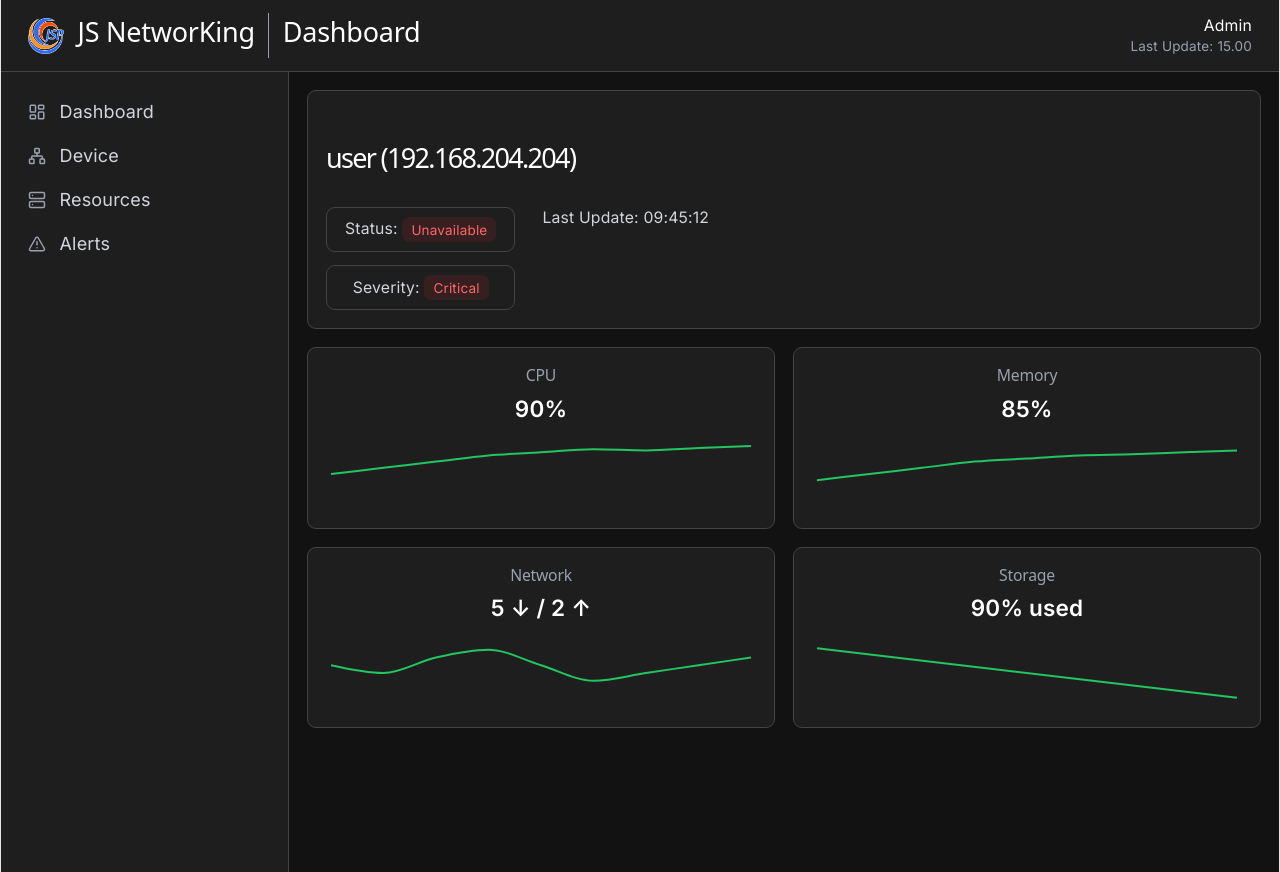
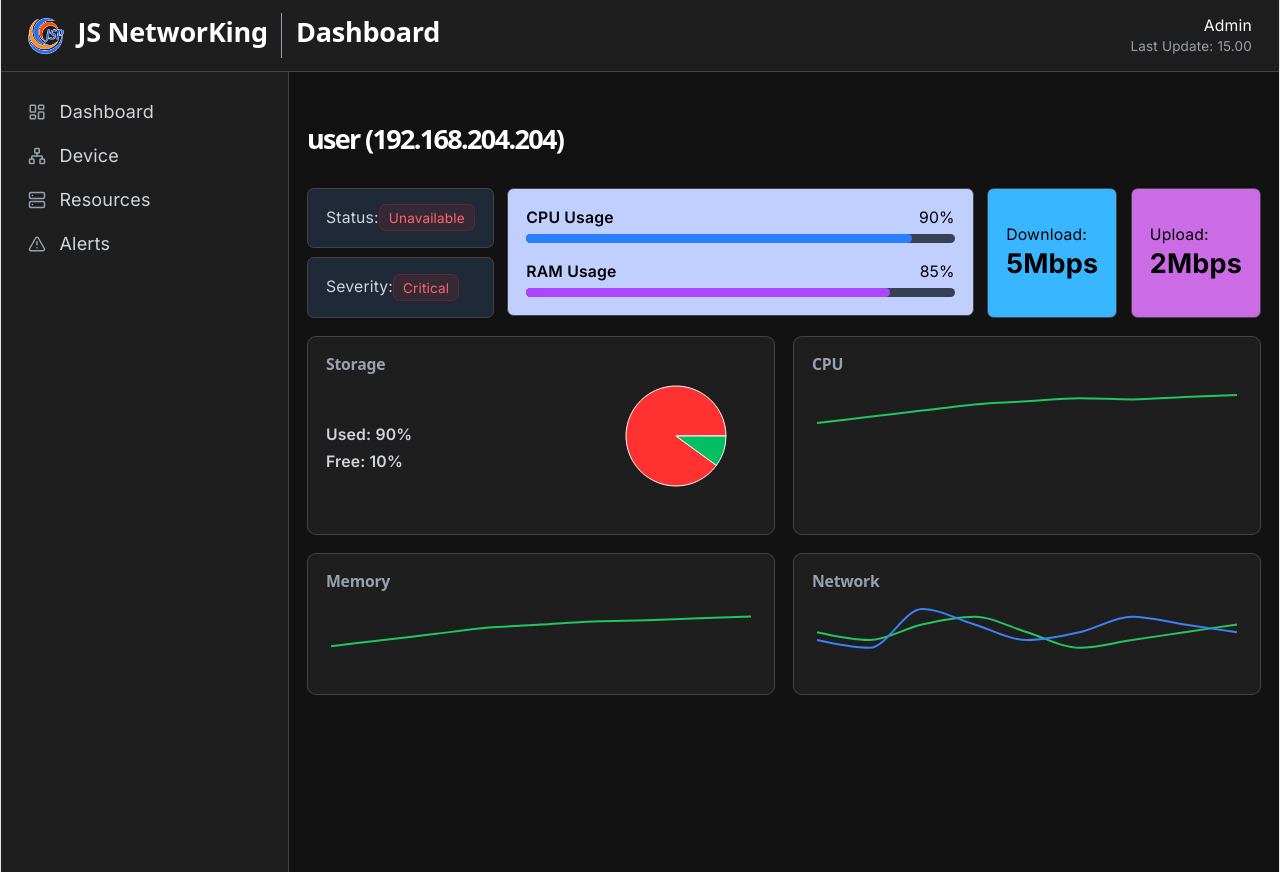
Before and after one commit to asano225/my-dashboard, a React (Vite) app: page /device/1 in a window 1280 px wide. Built offline with nearby package versions, Linux system fonts and the light colour scheme.

Commit message:
Menyelesaian detail device page

```diff
--- a/src/components/Device/DeviceFilter.jsx
+++ b/src/components/Device/DeviceFilter.jsx
@@ -41,10 +41,10 @@ export default function DeviceFilter() {
       </div>
 
       <div className="flex gap-2 pt-2">
-        <button className="flex-1 bg-blue-600 py-2 rounded-md">
+        <button className="flex-1 bg-blue-600 py-2 rounded-md cursor-pointer hover:bg-[rgb(49,113,255)]">
           Apply
         </button>
-        <button className="flex-1 bg-gray-700 py-2 rounded-md">
+        <button className="flex-1 bg-gray-700 py-2 rounded-md cursor-pointer hover:bg-[#4d5766]">
           Reset
         </button>
       </div>
--- a/src/components/Device/MiniCHart.jsx
+++ b/src/components/Device/MiniCHart.jsx
@@ -1,19 +1,40 @@
 import {
+  PieChart,
+  Pie,
+  Cell,
+  Tooltip,
   LineChart,
   Line,
   ResponsiveContainer,
 } from "recharts";
 
-export default function MiniChart({ data }) {
-  const chartData = data.map((value, index) => ({
+export function MiniChart({ data }) {
+  let chartData = [];
+
+  // 🟢 CASE 1: data lama (1 garis)
+  if (Array.isArray(data)) {
+    chartData = data.map((value, index) => ({
       name: index,
       value,
     }));
+  }
+
+  // 🔵 CASE 2: data baru (2 garis)
+  else if (data?.download && data?.upload) {
+    chartData = data.download.map((_, index) => ({
+      name: index,
+      download: data.download[index],
+      upload: data.upload[index],
+    }));
+  }
 
   return (
     <div className="mt-3 h-16">
       <ResponsiveContainer width="100%" height="100%">
         <LineChart data={chartData}>
+
+          {/* ✅ 1 garis (lama) */}
+          {Array.isArray(data) && (
             <Line
               type="monotone"
               dataKey="value"
@@ -21,8 +42,74 @@ export default function MiniChart({ data }) {
               strokeWidth={2}
               dot={false}
             />
+          )}
+
+          {/* ✅ 2 garis (baru) */}
+          {!Array.isArray(data) && (
+            <>
+              <Line
+                type="monotone"
+                dataKey="download"
+                stroke="#22c55e"
+                strokeWidth={2}
+                dot={false}
+              />
+              <Line
+                type="monotone"
+                dataKey="upload"
+                stroke="#3b82f6"
+                strokeWidth={2}
+                dot={false}
+              />
+            </>
+          )}
+
         </LineChart>
       </ResponsiveContainer>
     </div>
   );
 }
+
+export function PieChartCard({
+  data,
+  colors,
+  centerLabel,
+}) {
+  return (
+    <div style={{ width: "100%", height: "100%", position: "relative" }}>
+      <ResponsiveContainer>
+        <PieChart>
+           <Pie
+            data={data}
+            dataKey="value"
+            nameKey="name"
+            cx="40%"
+            cy="40%"
+            outerRadius={50}
+            label={false}   // ⬅️ ini penting (hapus label)
+          >
+            {data.map((entry, index) => (
+              <Cell key={index} fill={colors[index]} />
+            ))}
+          </Pie>
+          <Tooltip />
+        </PieChart>
+      </ResponsiveContainer>
+
+      {/* Center Label */}
+      {centerLabel && (
+        <div
+          style={{
+            position: "absolute",
+            top: "50%",
+            left: "50%",
+            transform: "translate(-50%, -50%)",
+            fontWeight: "bold",
+          }}
+        >
+          {centerLabel}
+        </div>
+      )}
+    </div>
+  );
+}
--- a/src/components/dashboard/KPISection.jsx
+++ b/src/components/dashboard/KPISection.jsx
@@ -18,7 +18,7 @@ export default function KPISection() {
         <p className="text-white text-sm">{item.title}</p>
 
         <h2
-          className="text-3xl font-bold"
+          className="text-4xl font-bold"
           style={{ color: item.color }}
         >
           {item.value}
--- a/src/components/ui/Badge.jsx
+++ b/src/components/ui/Badge.jsx
@@ -1,8 +1,8 @@
 export default function Badge({ children, color }) {
   const colors = {
-    red: "bg-red-500/10 text-red-400",
-    yellow: "bg-yellow-500/10 text-yellow-400",
-    green: "bg-green-500/10 text-green-400",
+    red: "bg-red-500/10 text-red-400 border border-red-500/20 px-2 py-1 rounded",
+    yellow: "bg-yellow-500/10 text-yellow-400 border border-yellow-500/20 px-2 py-1 rounded",
+    green: "bg-green-500/10 text-green-400 border border-green-500/20 px-2 py-1 rounded",
   };
 
   return (
--- a/src/components/ui/Card.jsx
+++ b/src/components/ui/Card.jsx
@@ -2,7 +2,7 @@ export default function Card({ children, className, style }) {
   return (
     <div
       style={style}
-      className={`bg-[#1e1e1e] border border-[#444444] rounded-lg p-4 ${className}`}
+      className={`bg-[#1e1e1e] border border-[#444444] rounded-md p-4 ${className}`}
     >
       {children}
     </div>
--- a/src/data/dummyDevice.jsx
+++ b/src/data/dummyDevice.jsx
@@ -23,7 +23,11 @@ export const dummyData = [
       network: {
         download: 5,
         upload: 2,
-        traffic: [5, 4, 6, 7, 5, 3, 4, 5, 6],
+        traffic:{
+          download: [5, 4, 6, 7, 5, 3, 4, 5, 6],
+          upload: [4, 3, 8, 6, 4, 5, 7, 6, 5],
+        },
+
       },
 
       storage: {
@@ -59,7 +63,11 @@ export const dummyData = [
       network: {
         download: 25,
         upload: 18,
-        traffic: [20, 22, 25, 30, 27, 24, 26, 28, 30],
+        traffic:{
+          download: [20, 22, 25, 30, 27, 24, 26, 28, 30],
+          upload: [30, 28, 22, 25, 24, 35, 27, 26, 25],
+        },
+
       },
 
       storage: {
@@ -95,7 +103,11 @@ export const dummyData = [
       network: {
         download: 10,
         upload: 15,
-        traffic: [10, 9, 12, 15, 8, 5, 9, 10, 12],
+        traffic: {
+          download: [10, 9, 12, 15, 8, 5, 9, 10, 12],
+          upload: [14, 13, 18, 16, 14, 15, 17, 16, 15],
+        },
+
       },
 
       storage: {
--- a/src/index.css
+++ b/src/index.css
@@ -101,7 +101,7 @@ body {
 h1,
 h2 {
   font-family: var(--heading);
-  font-weight: 500;
+  font-weight: 700;
 
   /* ❌ JANGAN set warna */
 }
--- a/src/pages/DetailDevice.jsx
+++ b/src/pages/DetailDevice.jsx
@@ -1,8 +1,10 @@
 import { useParams } from "react-router-dom";
-import { dummyData, getSeverityColor } from "../data/dummyDevice";
-import MiniChart from "../components/Device/MiniCHart";
+import { dummyData} from "../data/dummyDevice";
+import { MiniChart, PieChartCard } from "../components/Device/MiniCHart";
 import Card from "../components/ui/Card";
 import Badge from "../components/ui/Badge";
+
+
 
 export default function DeviceDetail() {
   const { id } = useParams();
@@ -12,26 +14,36 @@ export default function DeviceDetail() {
 
   const detail = device.detail;
 
+  if (!detail) {
+    return <p className="text-red-400">Detail data not available</p>;
+  }
+
   return (
     <div className="p-4 bg-[#121212] min-h-screen text-gray-300 space-y-4">
-      <Card>
+      <div>
         <div>
           <h1 className="text-lg md:text-xl lg:text-2xl text-white leading-tight text-left">
             {device.host} ({device.ip})
           </h1>
 
-          <div className="grid grid-cols-2 md:flex md:gap-6 mt-2 text-sm">
-            <div className="flex flex-col gap-3 ">
-              <Card className= "flex h-10 items-center justify-center">
+          <div className="flex flex-col md:flex-row gap-3 mt-2 text-sm">
+            <div className="flex flex-col gap-2 h-full w-full md:w-62.5">
+              <Card className= "flex h-full bg-[#1f2937] text-left">
                 <p>
-                  Status: <Badge color={device.status === "Unavailable" ? "red" : "green"}>
-                  {device.status}
-                </Badge>
+                  Status: {" "}
+                </p>
+                <p>
+                  <Badge color={device.status === "Unavailable" ? "red" : "green"}>
+                     {device.status}
+                  </Badge>
                 </p>
               </Card>
-              <Card className= "flex h-10 items-center justify-center">
+              <Card className= "flex h-full bg-[#1f2937] text-left">
                 <p>
                   Severity: {" "}
+
+                </p>
+                <p>
                   <Badge
                     color={
                       device.severity === "Critical"
@@ -41,44 +53,88 @@ export default function DeviceDetail() {
                         : "green"
                     }
                   >
-                    {device.severity}
+                     {device.severity}
                   </Badge>
                 </p>
               </Card>
             </div>
+            <div className="flex flex-col gap-3 w-full h-full ">
 
-            <p>Last Update: {detail.lastUpdate}</p>
+                {/* CPU & RAM*/}
+                <Card className="bg-[#c1cfff] p-4 h-full w-full space-y-4">
+                  <div className="space-y-1">
+                    <div className="flex justify-between items-center">
+                      <h3 className="text-black font-semibold">CPU Usage</h3>
+                      <p className="text-sm text-black">{detail.cpu.usage}%</p>
+                    </div>
+
+                    <div className="w-full bg-[#364153] h-2 rounded">
+                      <div
+                        className="bg-blue-500 h-2 rounded"
+                        style={{ width: `${detail.cpu.usage}%` }}
+                      />
+                    </div>
+                  </div>
+                  <div className="space-y-1">
+                    <div className="flex justify-between items-center">
+                      <h3 className="text-black font-semibold">RAM Usage</h3>
+                      <p className="text-sm text-black">{detail.memory.usage}%</p>
+                    </div>
+
+                    <div className="w-full bg-[#364153] h-2 rounded">
+                      <div
+                        className="bg-purple-500 h-2 rounded"
+                        style={{ width: `${detail.memory.usage}%` }}
+                      />
+                    </div>
+                  </div>
+                </Card>
+              </div>
+              <Card className= "flex flex-col text-left text-black justify-center bg-[#38b6ff]">
+                <p>
+                  Download:
+                </p>
+                <p className="text-2xl font-bold">
+                  {detail.network.download}Mbps
+                </p>
+              </Card>
+              <Card className= "flex flex-col text-left text-black justify-center bg-[#cb6ce6]">
+                <p>
+                  Upload:
+                </p>
+                <p className="text-2xl font-bold">
+                  {detail.network.upload}Mbps
+                </p>
+              </Card>
+
+
           </div>
 
         </div>
-      </Card>
+      </div>
       {/* HEADER */}
 
 
       {/* GRID CONTENT */}
-      <div className="grid md:grid-cols-2 grid-cols-1 gap-4">
+      <div className="grid md:grid-cols-2 grid-cols-1 gap-4 text-left">
+        <StorageSection
+          title="Storage"
+          detail={detail.storage}
+        />
+
         <DeviceCard
           title="CPU"
-          value={`${detail.cpu.usage}%`}
           data={detail.cpu.history}
         />
 
         <DeviceCard
           title="Memory"
-          value={`${detail.memory.usage}%`}
           data={detail.memory.history}
         />
 
         <DeviceCard
           title="Network"
-          value={`${detail.network.download} ↓ / ${detail.network.upload} ↑`}
           data={detail.network.traffic}
-        />
-
-        <DeviceCard
-          title="Storage"
-          value={`${detail.storage.used}% used`}
-          data={[detail.storage.used, detail.storage.free]}
         />
       </div>
 
@@ -101,3 +157,36 @@ function DeviceCard({ title, value, data }) {
     </div>
   );
 }
+
+function StorageSection({ title, detail }) {
+  const used = detail?.used ?? 0;
+  const free = detail?.free ?? 0;
+
+  const data = [
+    { name: "Used", value: used },
+    { name: "Free", value: free },
+  ];
+
+  return (
+    <div className="bg-[#1e1e1e] p-4 rounded-lg border border-[#444]">
+      <h2 className="text-sm text-gray-400">{title}</h2>
+
+      <div className="flex items-center">
+
+        <div className="flex-1">
+          <div className="text-sm space-y-1">
+            <div className="font-semibold">Used: {used}%</div>
+            <div className="font-semibold">Free: {free}%</div>
+          </div>
+        </div>
+
+        <div className="w-30 h-30">
+          <PieChartCard
+            data={data}
+            colors={["#ff3131", "#00bf63"]}
+          />
+        </div>
+      </div>
+    </div>
+  );
+}
```
Lines whose indentation alone changed are shown as unchanged.
